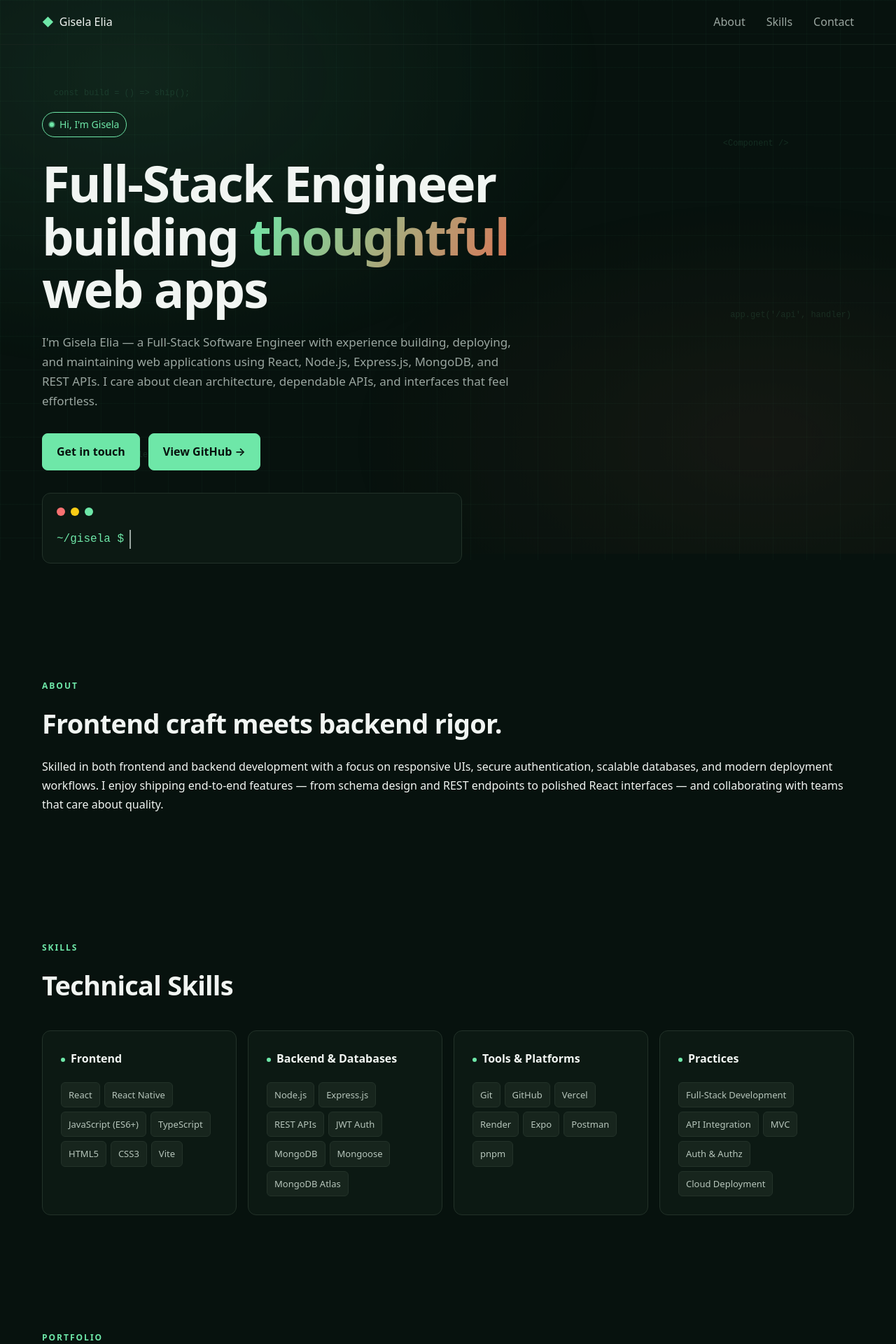
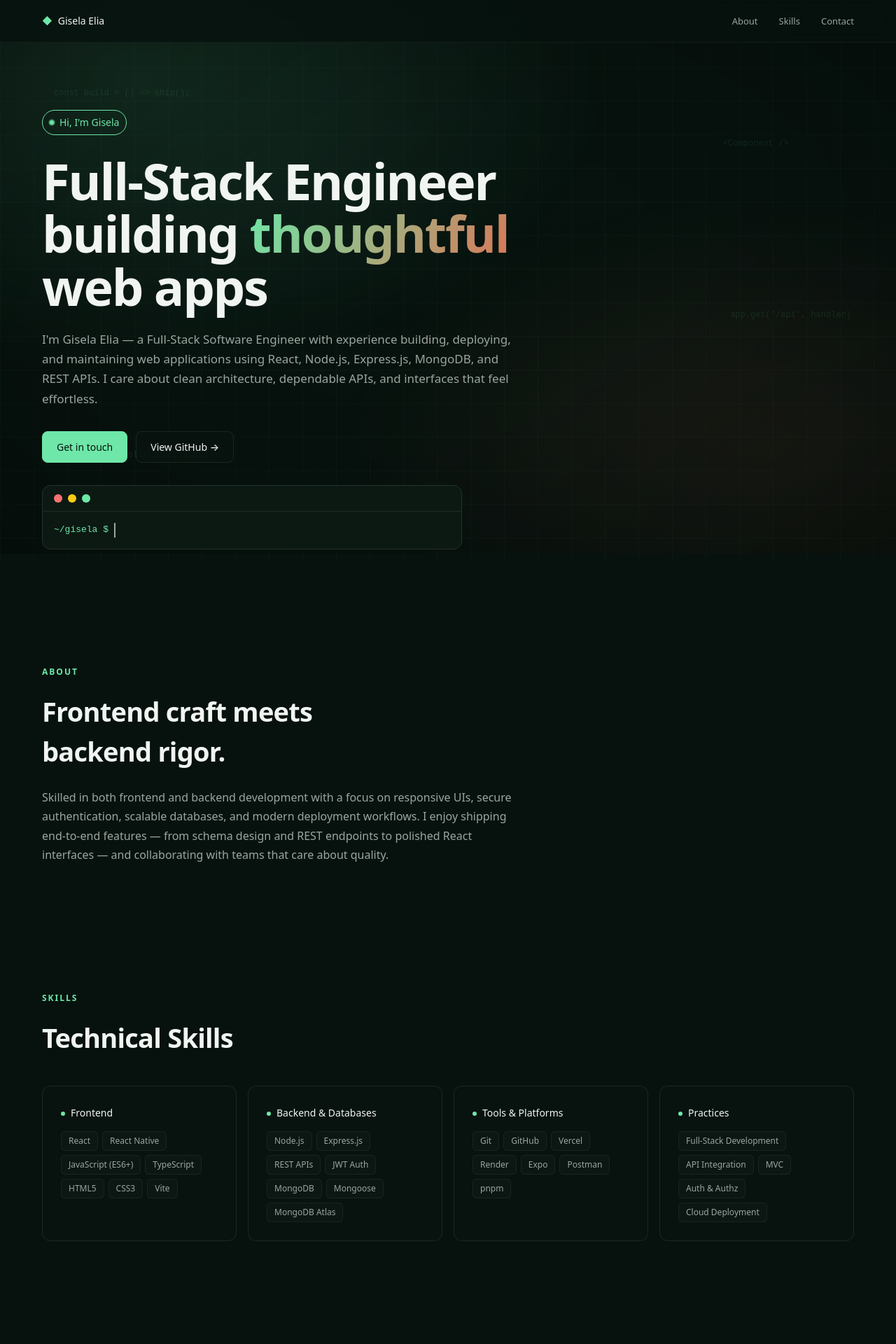
Before and after one commit to gisela-lucena/portfolio, a React (Vite) app: page / in a window 1280 px wide. Shown: the top 1920 px of the page at 70% size. Built offline with nearby package versions, Linux system fonts and the light colour scheme.

Commit message:
updates background shadow color, h2 font weight and size across components

```diff
--- a/src/components/About/About.css
+++ b/src/components/About/About.css
@@ -1,3 +1,15 @@
 .about {
   padding: 80px 28px;
 }
+
+.about h2 {
+  max-width: 24ch;
+}
+
+.about p {
+  max-width: 680px;
+  color: #9aa6a0;
+  font-size: 16px;
+  font-weight: 400;
+  line-height: 1.7;
+}
--- a/src/components/Contact/Contact.css
+++ b/src/components/Contact/Contact.css
@@ -1,5 +1,9 @@
 .contact {
   padding: 80px 28px;
+}
+
+.contact h2 {
+  max-width: 550px;
 }
 
 .contact-content > p {
--- a/src/components/Hero/Hero.css
+++ b/src/components/Hero/Hero.css
@@ -54,7 +54,8 @@
 .terminal {
   margin-top: 32px;
   max-width: 600px;
-  padding: 20px;
+  padding: 0;
+  overflow: hidden;
   background-color: #0c1913;
   border: 1px solid #233229;
   border-radius: 12px;
@@ -64,7 +65,8 @@
 .terminal-lights {
   display: flex;
   gap: 8px;
-  margin-bottom: 20px;
+  padding: 12px 16px;
+  border-bottom: 1px solid #ffffff14;
 }
 
 .terminal-lights span {
@@ -91,6 +93,9 @@
   flex-wrap: wrap;
   align-items: center;
   gap: 8px;
+  padding: 16px;
+  font-size: 13px;
+  line-height: 1.6;
 }
 
 .terminal-typing {
--- a/src/components/Hero/Hero.jsx
+++ b/src/components/Hero/Hero.jsx
@@ -15,7 +15,9 @@ function Hero() {
                 <div className="hero-buttons">
                     <a href="#contact" className="btn">Get in touch</a>
                     <a href="https://github.com/gisela-lucena" target="_blank"
-                        rel="noreferrer" className="btn">View GitHub →</a>
+                        rel="noreferrer" className="btn btn-outline">
+                        View GitHub →
+                    </a>
                 </div>
                 <div className="terminal">
                     <div className="terminal-lights">
--- a/src/components/Navbar/Navbar.css
+++ b/src/components/Navbar/Navbar.css
@@ -1,6 +1,8 @@
 nav {
   width: 100%;
-  border-bottom: 1px solid #15231d;
+  background-color: #07120ecc;
+  backdrop-filter: blur(12px);
+  border-bottom: 1px solid #ffffff0d;
   padding: 18px 28px;
 }
 
@@ -21,6 +23,8 @@ nav {
 .nav-links a {
   text-decoration: none;
   color: #9aa6a0;
+  font-size: 13px;
+  font-weight: 400;
 }
 
 .logo {
@@ -28,6 +32,8 @@ nav {
   display: flex;
   align-items: center;
   gap: 8px;
+  font-size: 14px;
+  font-weight: 500;
 }
 
 .logo-icon {
--- a/src/components/Projects/Projects.css
+++ b/src/components/Projects/Projects.css
@@ -1,5 +1,5 @@
 .projects {
-  padding: 80px 28px;;
+  padding: 80px 28px;
 }
 
 .projects-grid {
@@ -14,6 +14,15 @@
   border: 1px solid #233229;
   border-radius: 12px;
   padding: 28px;
+}
+
+.project-card:has(a:focus-visible) {
+  outline: 2px solid #6ee7a8;
+  outline-offset: 4px;
+}
+
+.project-card:hover {
+  border-color: #6ee7a855;
 }
 
 .project-card h3 {
@@ -54,6 +63,9 @@
 .project-card a {
   text-decoration: none;
   color: inherit;
+  height: 100%;
+  padding: 28px;
+  text-decoration: none;
 }
 
 @media (max-width: 1024px) {
--- a/src/components/Projects/Projects.jsx
+++ b/src/components/Projects/Projects.jsx
@@ -31,7 +31,7 @@ function Projects() {
                         </a>
                     </article>
                     <article className="project-card">
-                        <a href="https://github.com/filmera/rest-api" target="_blank" rel="noreferrer">
+                        <a href="https://github.com/gisela-lucena/filmera-backend" target="_blank" rel="noreferrer">
                             <h3>REST API Service</h3>
                             <p>Secure JWT-authenticated REST API with MVC architecture and cloud deployment on Render.</p>
                             <ul className="project-tech-list">
--- a/src/components/Skills/Skills.css
+++ b/src/components/Skills/Skills.css
@@ -10,16 +10,17 @@
 }
 
 .skill-card {
-  background-color: #0c1913;
+  background-color: #ffffff02;
+  border: 1px solid #ffffff14;
   padding: 26px;
   border-radius: 12px;
-  border: 1px solid #233229;
 }
 
 .skill-card h3 {
-  font-size: 16px;
-  margin: 0 0 20px;
+  font-size: 14px;
+  margin: 0 0 14px;
   color: #f1f5f2;
+  font-weight: 500;
 }
 
 .skill-card h3::before {
@@ -43,15 +44,23 @@
 }
 
 .skill-sublist li {
-  padding: 6px 10px;
+  padding: 4px 10px;
   border-radius: 6px;
-  background-color: #17251d;
-  border: 1px solid #233229;
-  color: #b6c5bb;
-  font-size: 13px;
+  background-color: #ffffff05;
+  border: 1px solid #ffffff0d;
+  color: #9aa6a0;
+  font-size: 12px;
+  font-weight: 400;
+  line-height: 1.5;
 }
 
-@media (max-width: 1024px) {
+@media (max-width: 1100px) {
+  .skills-grid {
+    grid-template-columns: repeat(3, minmax(0, 1fr));
+  }
+}
+
+@media (max-width: 800px) {
   .skills-grid {
     grid-template-columns: repeat(2, minmax(0, 1fr));
   }
@@ -59,6 +68,6 @@
 
 @media (max-width: 640px) {
   .skills-grid {
-    grid-template-columns: repeat(1, minmax(0, 1fr));
+    grid-template-columns: 1fr;
   }
 }
--- a/src/index.css
+++ b/src/index.css
@@ -20,6 +20,7 @@ body {
   background-color: #07120e;
   color: #f1f5f2;
   isolation: isolate;
+  -webkit-font-smoothing: antialiased;
 }
 
 body::before,
@@ -41,8 +42,9 @@ body::before {
 body::after {
   z-index: -1;
   background:
-    radial-gradient(ellipse at 15% 15%, #6ee7a822, transparent 45%),
-    radial-gradient(ellipse at 85% 80%, #d9775718, transparent 40%);
+    radial-gradient(ellipse at center, transparent 35%, #00000055 100%),
+    radial-gradient(ellipse at 15% 15%, #6ee7a830, transparent 45%),
+    radial-gradient(ellipse at 85% 80%, #d9775720, transparent 40%);
   animation: background-drift 16s ease-in-out infinite alternate;
 }
 
@@ -83,7 +85,9 @@ textarea {
   color: #07120e;
   text-decoration: none;
   border-radius: 8px;
-  font-weight: 600;
+  font-size: 14px;
+  font-weight: 500;
+  line-height: 1.4;
   align-items: center;
   justify-content: center;
   min-height: 44px;
@@ -108,13 +112,15 @@ textarea {
 }
 
 .btn-outline {
-  background-color: transparent;
-  border-color: #233229;
+  background-color: #ffffff03;
+  border-color: #ffffff14;
   color: #f1f5f2;
+  backdrop-filter: blur(10px);
 }
 
 .btn-outline:hover {
-  background-color: #17251d;
+  background-color: #ffffff08;
+  border-color: #ffffff26;
 }
 
 .about h2,
@@ -123,10 +129,17 @@ textarea {
 .certifications h2,
 .contact h2 {
   margin: 16px 0 24px;
-  font-size: clamp(28px, 4vw, 38px);
+  font-size: clamp(28px, 3.5vw, 38px);
   font-weight: 600;
-  line-height: 1.3;
+  line-height: 1.5;
   letter-spacing: -0.02em;
+}
+
+.skill-card h3,
+.project-card h3,
+.certification-card h3,
+.contact-card h3 {
+  font-weight: 500;
 }
 
 .project-card p,
@@ -135,6 +148,15 @@ textarea {
   font-size: 13.5px;
   line-height: 1.6;
 }
+
+.skill-card,
+.project-card,
+.certification-card,
+.contact-card,
+.terminal {
+  border-color: #ffffff14;
+}
+
 .floating-code {
   position: fixed;
   inset: 0;
@@ -185,7 +207,6 @@ textarea {
   }
 }
 
-
 @keyframes background-drift {
   from {
     transform: translateY(0);
```
